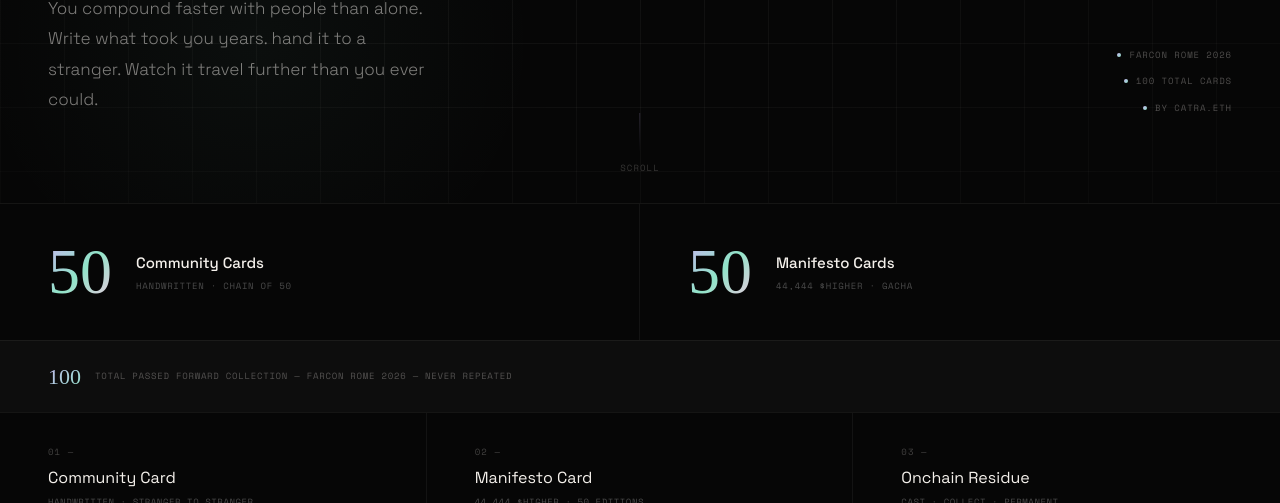
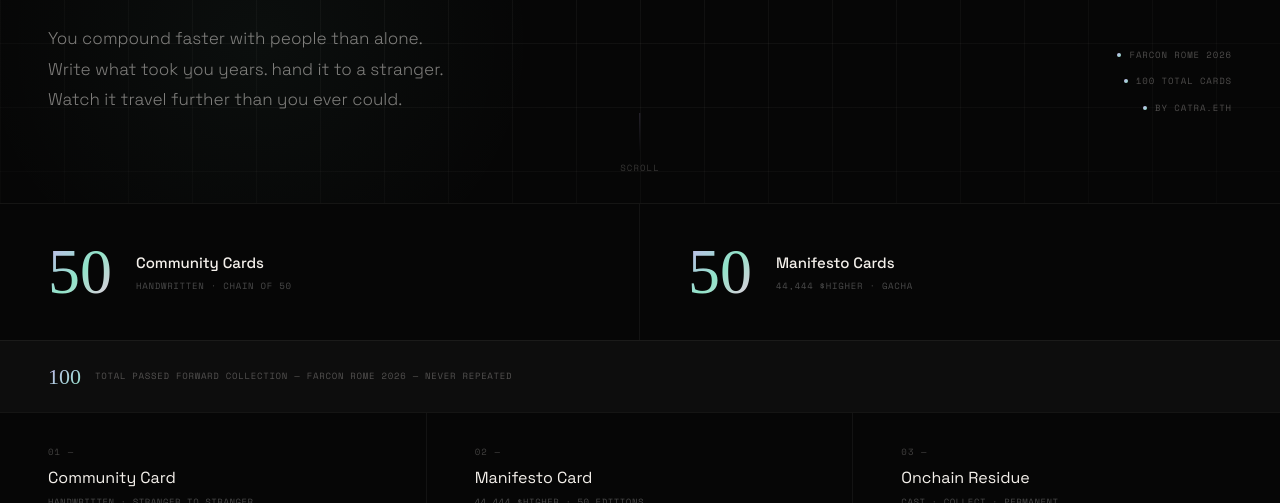
Before and after one commit to catradarusman/higher-farcon2026, a plain HTML site: page passed-forward/index.html in a window 1280 px wide. Shown: the part 597-1100 px from the top of the page. Drawn offline with nearby package versions, Linux system fonts and the light colour scheme; a web font is replaced by a local one.

Commit message:
Update index.html

```diff
--- a/passed-forward/index.html
+++ b/passed-forward/index.html
@@ -56,7 +56,7 @@ nav{position:fixed;top:0;left:0;right:0;z-index:100;display:flex;justify-content
 .h1-outline{display:block;font-family:var(--gothic);font-size:clamp(64px,11vw,140px);color:transparent;-webkit-text-stroke:1px rgba(244,240,235,0.18);margin-left:clamp(40px,6vw,88px);line-height:0.85}
 
 .hero-bottom{display:grid;grid-template-columns:1fr auto;gap:48px;align-items:end;position:relative}
-.hero-desc{font-size:17px;line-height:1.8;color:rgba(244,240,235,0.5);max-width:380px;font-weight:300}
+.hero-desc{font-size:17px;line-height:1.8;color:rgba(244,240,235,0.5);max-width:400px;font-weight:300}
 .hero-meta{display:flex;flex-direction:column;gap:12px;align-items:flex-end}
 .hero-meta-item{font-family:var(--mono);font-size:9px;letter-spacing:0.1em;color:rgba(244,240,235,0.3);text-transform:uppercase;display:flex;align-items:center;gap:8px}
 .hero-meta-dot{width:4px;height:4px;border-radius:50%;background:linear-gradient(135deg,var(--holo1),var(--holo2))}
```
